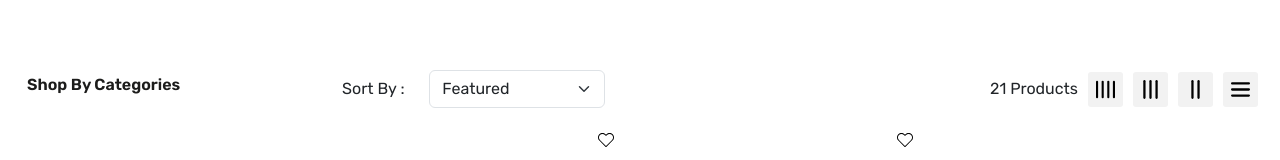
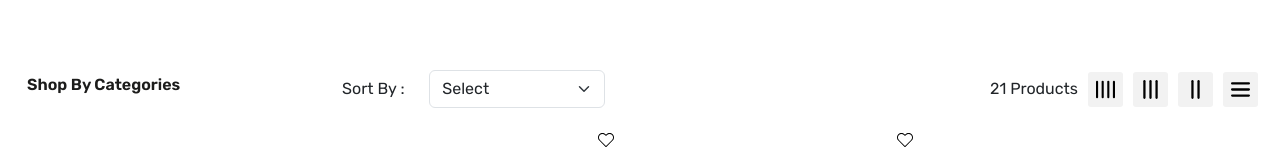
Before and after one commit to Abdul-Muhith/hey-people-client, a React (Create React App) app: page /our-store in a window 1280 px wide. Shown: the part 277-437 px from the top of the page. Built offline with nearby package versions, Linux system fonts and the light colour scheme.

Commit message:
update ourstore.js file

```diff
--- a/src/components/Product/ProductCard.js
+++ b/src/components/Product/ProductCard.js
@@ -25,6 +25,7 @@ const ProductCard = ({ grid }) => {
 
             <div className={`${location.pathname === "/our-store" ? `gr-${grid}` : "col-3"}`}>
                 <Link className='product-card position-relative' to='/products/:id'>
+                {/* <Link className='product-card position-relative' to={`${location.pathname === "/" ? "/products/:id" : "/:id"}`}> */}
 
                     <div className='wishlist-icon position-absolute'>
                         <button className='border-0 bg-transparent'>
@@ -63,6 +64,7 @@ const ProductCard = ({ grid }) => {
 
             <div className={`${location.pathname === "/our-store" ? `gr-${grid}` : "col-3"}`}>
                 <Link className='product-card position-relative' to='/products/:id'>
+                {/* <Link className='product-card position-relative' to={`${location.pathname === "/" ? "/products/:id" : "/:id"}`}> */}
 
                     <div className='wishlist-icon position-absolute'>
                         <button className='border-0 bg-transparent'>
--- a/src/pages/Auth/Login.js
+++ b/src/pages/Auth/Login.js
@@ -23,8 +23,8 @@ const Login = () => {
               <form className='d-flex flex-column gap-15'>
                   <CustomInput type='email' name='email' placeholder='Email' />
                   <CustomInput type='password' name='password' placeholder='Password' />
-                <div>
-                  <Link to='../account/forgot-password' className='text-end d-block'>Forgot Password</Link>
+                <div className='text-end'>
+                  <Link to='../account/forgot-password'>Forgot Password</Link>
 
                   <div className='d-flex justify-content-center align-items-center gap-15 mt-3'>
                     <button className='button border-0' type='submit'>Login</button>
--- a/src/pages/OurStore/OurStore.js
+++ b/src/pages/OurStore/OurStore.js
@@ -131,15 +131,15 @@ const OurStore = () => {
               <div className="d-flex justify-content-between align-items-center">
                 <div className="d-flex align-items-center gap-10">
                   <p className="mb-0 d-block w-50">Sort By :</p>
-                  <select className="form-control form-select">
-                    <option value="manual">Featured</option>
-                    <option value="best-selling" defaultValue="Best Selling">Best Selling</option>
-                    <option value="title-asending">Best Selling</option>
-                    <option value="title-desending">Alphabetically, A-Z</option>
-                    <option value="price-asending">Alphabetically, Z-A</option>
-                    <option value="price-desending">Price, low to high</option>
-                    <option value="created-asending">Price, high to low</option>
-                    <option value="created-desending">Date, old to new</option>
+                  <select  defaultValue="manual" className="form-control form-select">
+                    <option value="manual">Select</option>
+                    <option value="best-selling">Best Selling</option>
+                    <option value="title-asending">Alphabetically, A-Z</option>
+                    <option value="title-desending">Alphabetically, Z-A</option>
+                    <option value="price-asending">Price, low to high</option>
+                    <option value="price-desending">Price, high to low</option>
+                    <option value="created-asending">Date, old to new</option>
+                    <option value="created-desending">Date, new to old</option>
                   </select>
                 </div>
                 <div className="d-flex align-items-center gap-10">
```
Also changed, not shown: public/index.html (+3 -7 lines).
